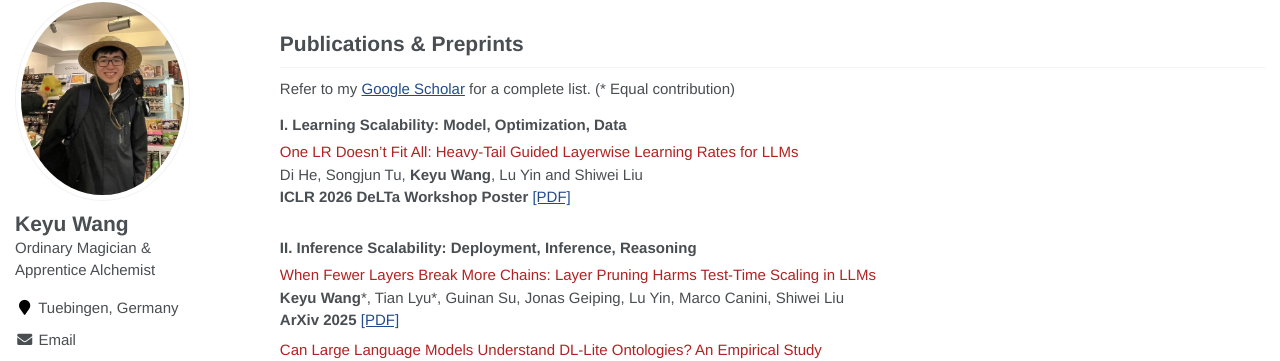
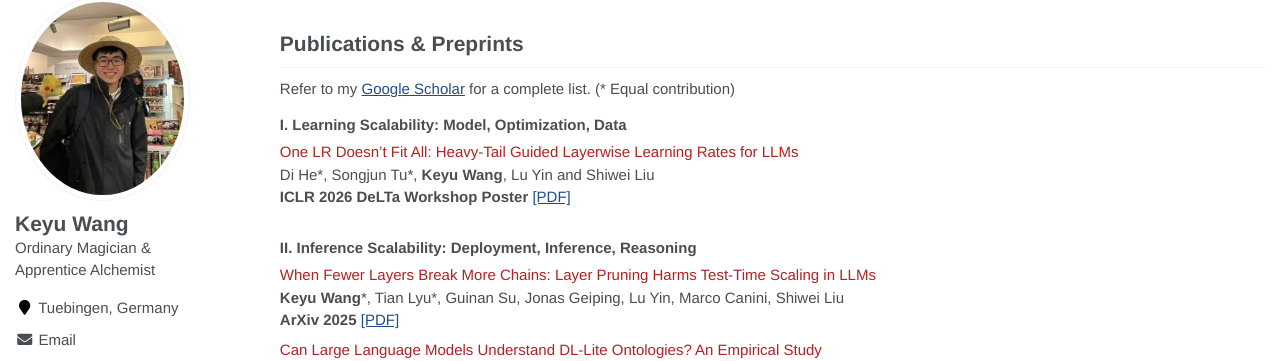
Before and after one commit to keyu-wang-2002/keyu-wang-2002.github.io, a Jekyll site: the page built from _pages/about.md, in a window 1280 px wide and 900 px high, scrolled down 732 px. Shown: the part 94-455 px from the top of the window. Built offline with Jekyll 4.4.1, drawn with Linux system fonts in a browser that asks for light colours.

```diff
--- a/_pages/about.md
+++ b/_pages/about.md
@@ -55,7 +55,7 @@ Refer to my [Google Scholar](https://scholar.google.com/citations?view_op=list_w
 #### I. Learning Scalability: Model, Optimization, Data
 <div class='paper-box-text' markdown="1">
 <font color='FireBrick'> One LR Doesn’t Fit All: Heavy-Tail Guided Layerwise Learning Rates for LLMs </font>
-Di He, Songjun Tu, **Keyu Wang**, Lu Yin and Shiwei Liu \\
+Di He\*, Songjun Tu\*, **Keyu Wang**, Lu Yin and Shiwei Liu \\
 **ICLR 2026 DeLTa Workshop Poster** [[PDF]](https://openreview.net/attachment?id=Aj3ZWgxYwt&name=pdf)
 </div>
 
```
